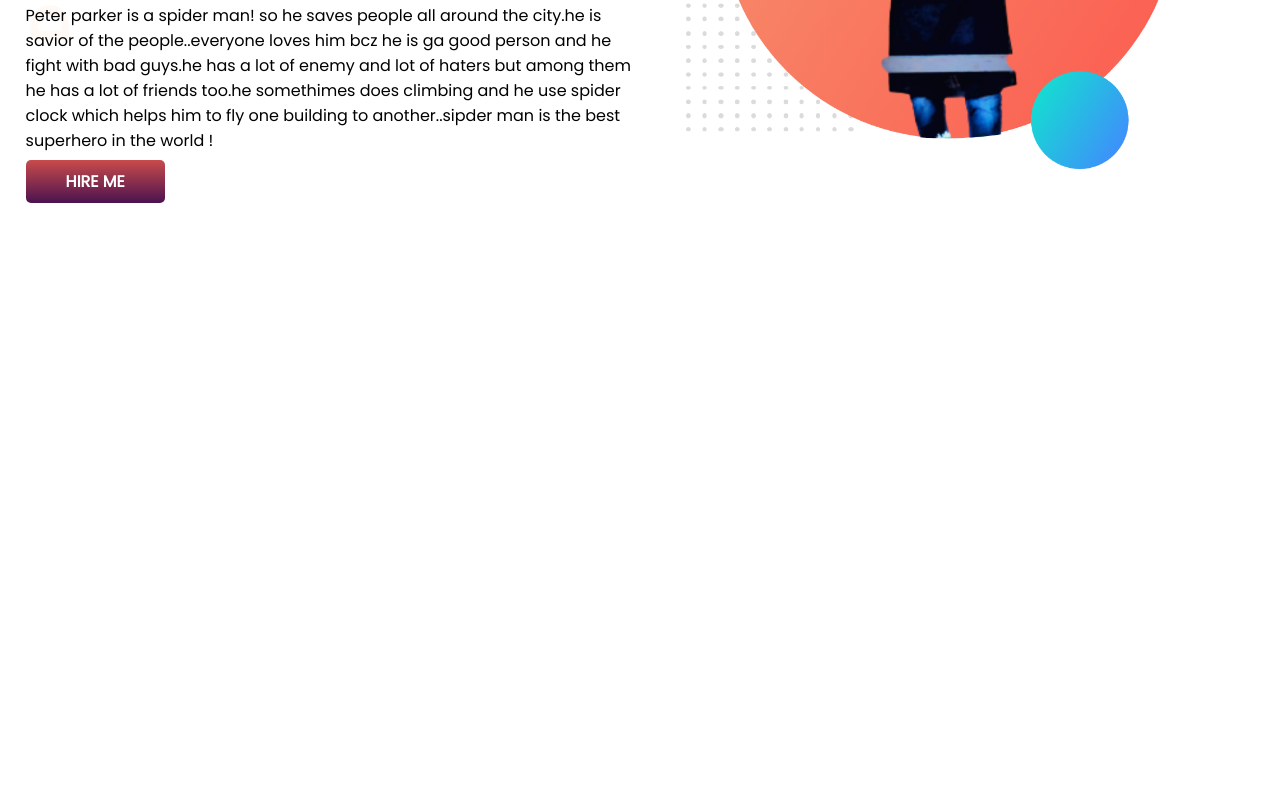
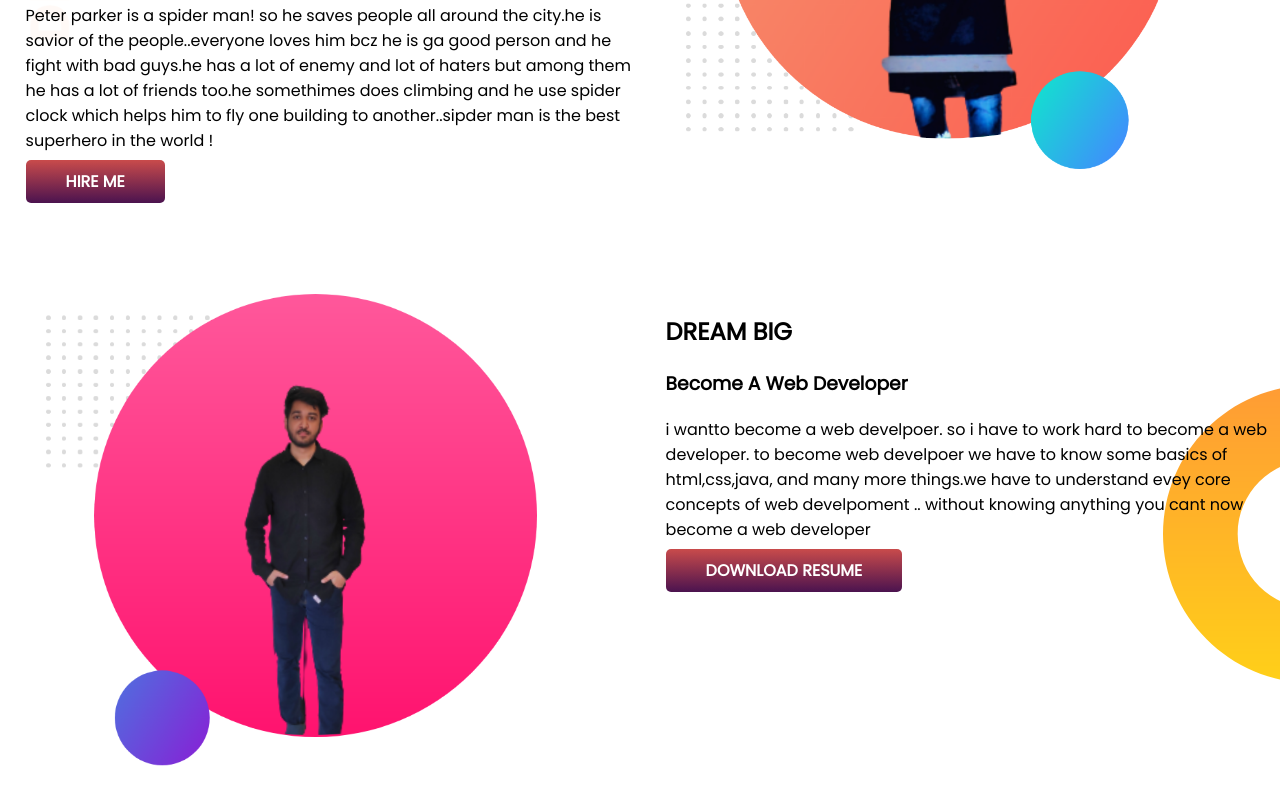
Before and after one commit to Reduwan-Nyx/developer-portfolio, a plain HTML site: page index.html in a window 1280 px wide. Shown: the part 319-1124 px from the top of the page. Before the commit the page ends 800 px from the top, so only its background shows below. Drawn offline with Linux system fonts and the light colour scheme.

Commit message:
middle added

```diff
--- a/index.html
+++ b/index.html
@@ -25,5 +25,21 @@
         <img src="./my picture.png" alt="">
         </div>
     </section>
+
+    <section class="middle-banner">
+        <div class="half-width">
+            <img src="./my another pic.png" alt="">
+        </div>
+
+        <div class="half-width">
+            <h2>DREAM BIG</h2>
+            <h3>Become A Web Developer</h3>
+            <p>i wantto become a web develpoer. so i have to work hard to become a web developer. to become web develpoer we have to know some basics of html,css,java, and many more things.we have to understand evey core concepts of web develpoment .. without knowing anything you cant now become a web developer</p>
+            <a class="link-open" target="_blank" href="">DOWNLOAD RESUME</a>
+        </div>
+
+
+    </section>
+
 </body>
 </html>
--- a/style.css
+++ b/style.css
@@ -11,6 +11,7 @@ h1{
 }
 section{
     display: flex;
+    margin-bottom: 100px;
 }
 
 .half-width{
@@ -38,3 +39,9 @@ section{
     background-image: url(./images/top-banner.png);
     background-repeat: no-repeat;
 }
+
+.middle-banner{
+    background-image: url(./images/dream-bg.png);
+    background-repeat: no-repeat;
+    background-position: right;
+}
```
Also changed, not shown: my another pic.png (added).
